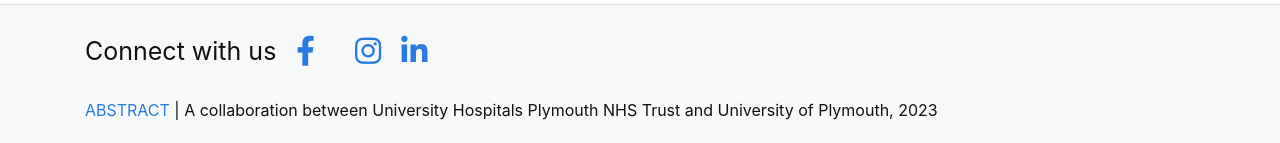
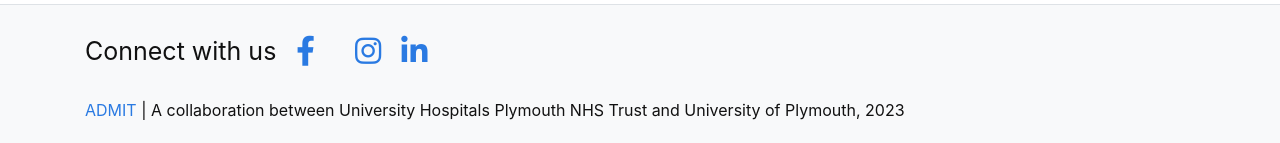
Before and after one commit to sustainsw/admit.github.io, a Jekyll site: the page built from pages/index.md, in a window 1280 px wide. Shown: the part 1147-1290 px from the top of the page. Built offline with Jekyll 4.4.1, drawn with Linux system fonts in a browser that asks for light colours.

Commit message:
update ico

```diff
--- a/_config.yml
+++ b/_config.yml
@@ -9,7 +9,7 @@
 #######
 # SITE SETTINGS
 #
-title: "ABSTRACT"
+title: "ADMIT"
 description: "A collaboration between University Hospitals Plymouth NHS Trust and University of Plymouth"
 year: 2023
 #author: evan will
```
Also changed, not shown: favicon.ico.
